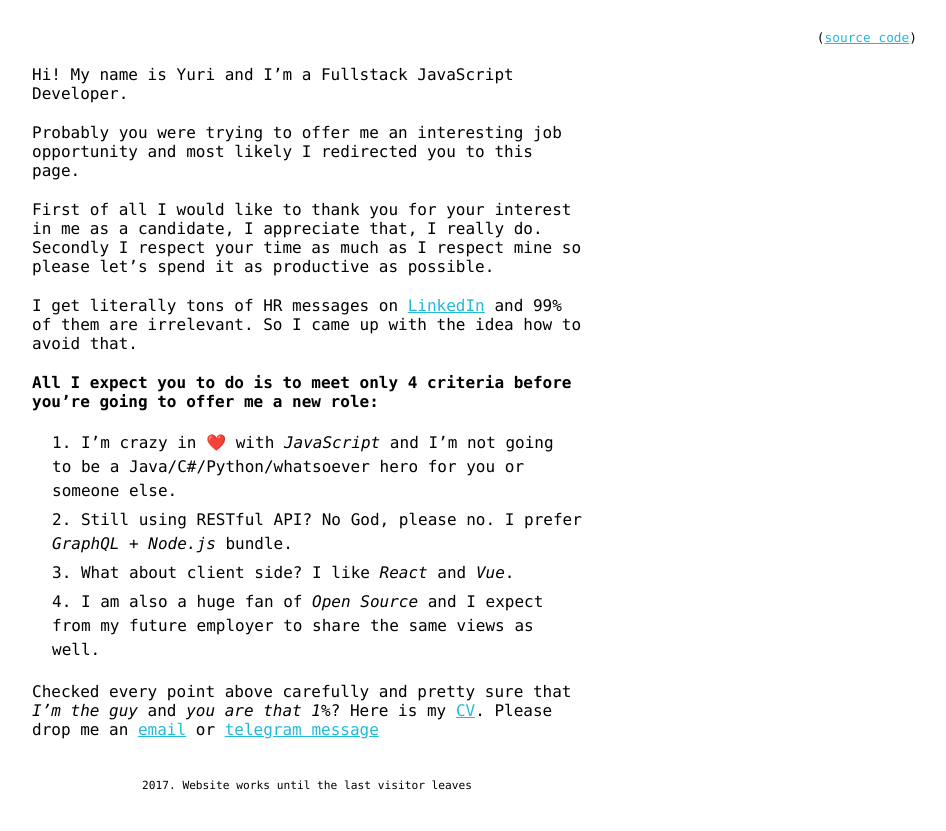
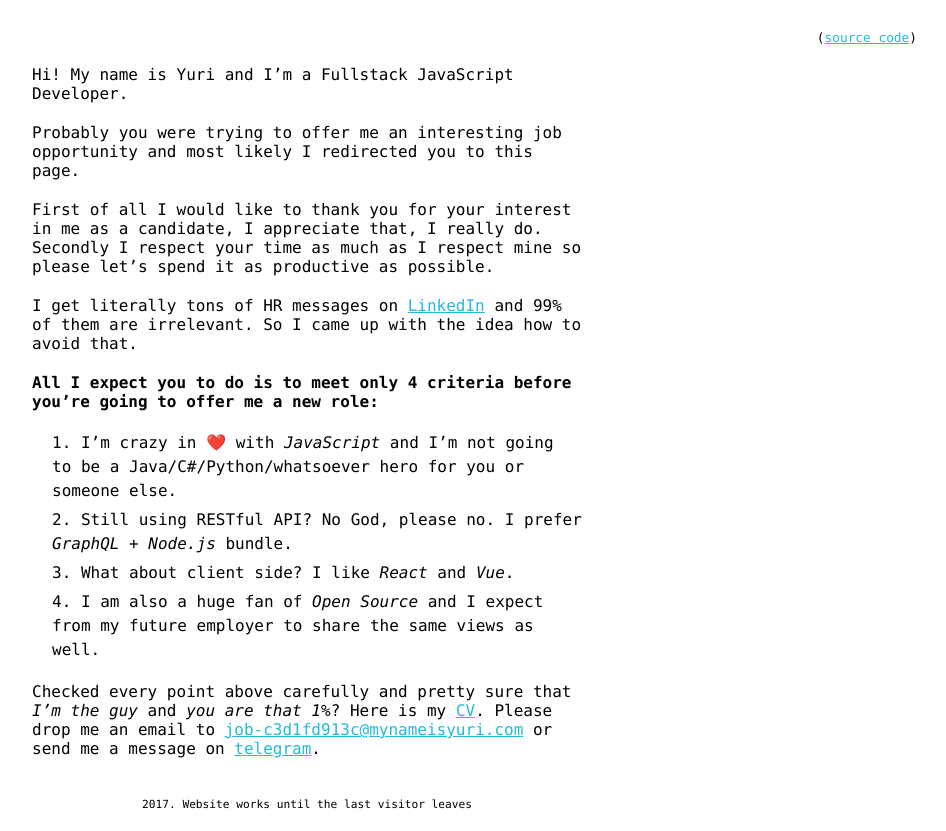
Before and after one commit to yakovlevyuri/website, a Next.js app: page /lets-play-a-game in a window 1280 px wide. Shown: the whole page, without its empty margins (333-1279 px from the left). Built offline with nearby package versions, Linux system fonts and the light colour scheme.

Commit message:
Update workplace and email

```diff
--- a/pages/lets-play-a-game.tsx
+++ b/pages/lets-play-a-game.tsx
@@ -1,7 +1,12 @@
+import nanoid from 'nanoid/generate';
 import React from 'react';
 
 import HrGame from '../src/components/hrGame/HrGame';
 
-const GamePage = () => <HrGame />;
+const GamePage = ({ email }) => <HrGame email={email} />;
+
+GamePage.getInitialProps = async () => {
+  return { email: `job-${nanoid('1234567890abcdef', 10)}@mynameisyuri.com` };
+};
 
 export default GamePage;
--- a/src/components/hrGame/HrGame.tsx
+++ b/src/components/hrGame/HrGame.tsx
@@ -4,8 +4,14 @@ import { logEvent } from '../../utils/analytics';
 import Link from '../post/Link';
 import { LI, UL } from '../post/NumbersList';
 
-class HrGame extends Component {
+interface Props {
+  email: string;
+}
+
+class HrGame extends Component<Props> {
   public render() {
+    const { email } = this.props;
+
     return (
       <div>
         <p>Hi! My name is Yuri and I’m a Fullstack JavaScript Developer.</p>
@@ -23,7 +29,7 @@ class HrGame extends Component {
           I get literally tons of HR messages on{' '}
           <Link
             url="https://cz.linkedin.com/in/yakovlevyuri"
-            title="LinkedIn"
+            title="My LinkedIn"
             label="LinkedIn"
             newWindow
             onClick={() =>
@@ -74,25 +80,26 @@ class HrGame extends Component {
             newWindow
             onClick={() => logEvent('Link', 'Clicked', 'JSON CV from GamePage')}
           />
-          . Please drop me an{' '}
+          . Please drop me an email to{' '}
           <Link
-            url="mailto:hr@mynameisyuri.com"
-            title="Drop me an email"
-            label="email"
+            url={`mailto:${email}`}
+            title="My Email"
+            label={email}
             onClick={() =>
               logEvent('Link', 'Clicked', 'Contact via email from GamePage')
             }
           />{' '}
-          or{' '}
+          or send me a message on{' '}
           <Link
             url="https://t.me/yyakovlev"
-            title="I use telegram"
-            label="telegram message"
+            title="I use Telegram"
+            label="telegram"
             newWindow
             onClick={() =>
               logEvent('Link', 'Clicked', 'Contact via telegram from GamePage')
             }
           />
+          .
         </p>
 
         <style jsx global>{`
```
Also changed, not shown: package.json (+9 -8 lines), src/components/info/Info.tsx (+10 -0 lines), 1 other file (tests, documents, lock files or other folders).
